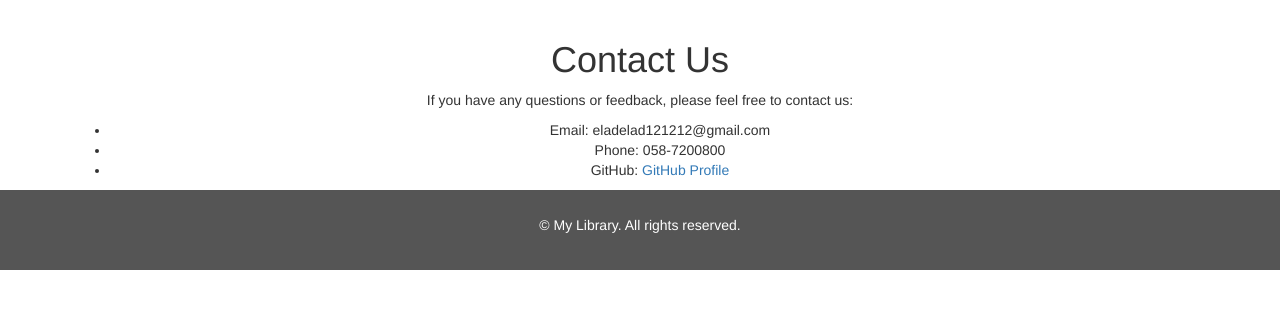
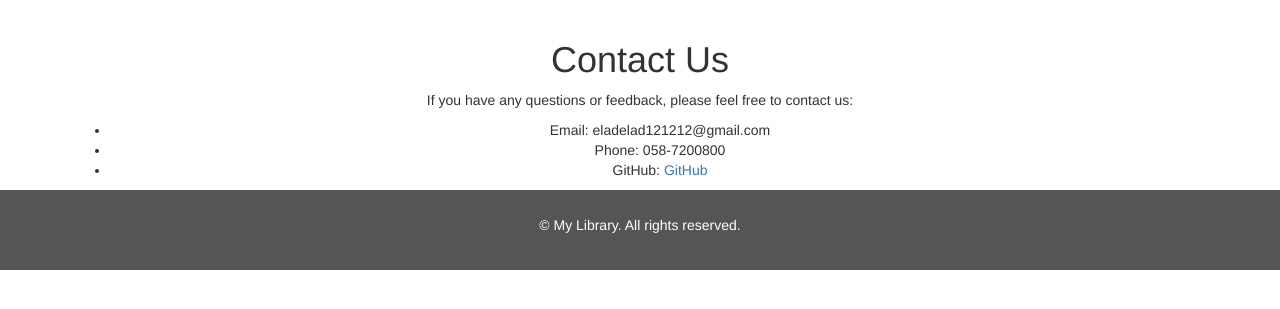
Before and after one commit to eladh23/Library-Project, a Django app: page /contact/ in a window 1280 px wide. Shown: the part 52-361 px from the top of the page. Run offline with Django 4.2, Linux system fonts and the light colour scheme; some libraries are stand-ins or nearby versions.

Commit message:
add some data

```diff
--- a/library/templates/contact.html
+++ b/library/templates/contact.html
@@ -8,6 +8,6 @@
   <ul>
       <li>Email: eladelad121212@gmail.com</li>
       <li>Phone: 058-7200800</li>
-      <li>GitHub: <a href="https://github.com/eladh23/Library-Project">GitHub Profile</a></li>
+      <li>GitHub: <a href="https://github.com/eladh23/Library-Project">GitHub</a></li>
     </ul>
 {% endblock %}
```
Also changed, not shown: static/books_images/The_Hobbit_2GmjDU2.jpg (deleted), static/books_images/The_Little_Prince_HpYTTaP.jpg (deleted), static/books_images/The_Lord_of_the_Rings_60tKHHc.jpg (deleted), static/books_images/dow1_RKjgsDn.jpg (deleted), static/books_images/dow1_m7aUwCi.jpg (deleted).
